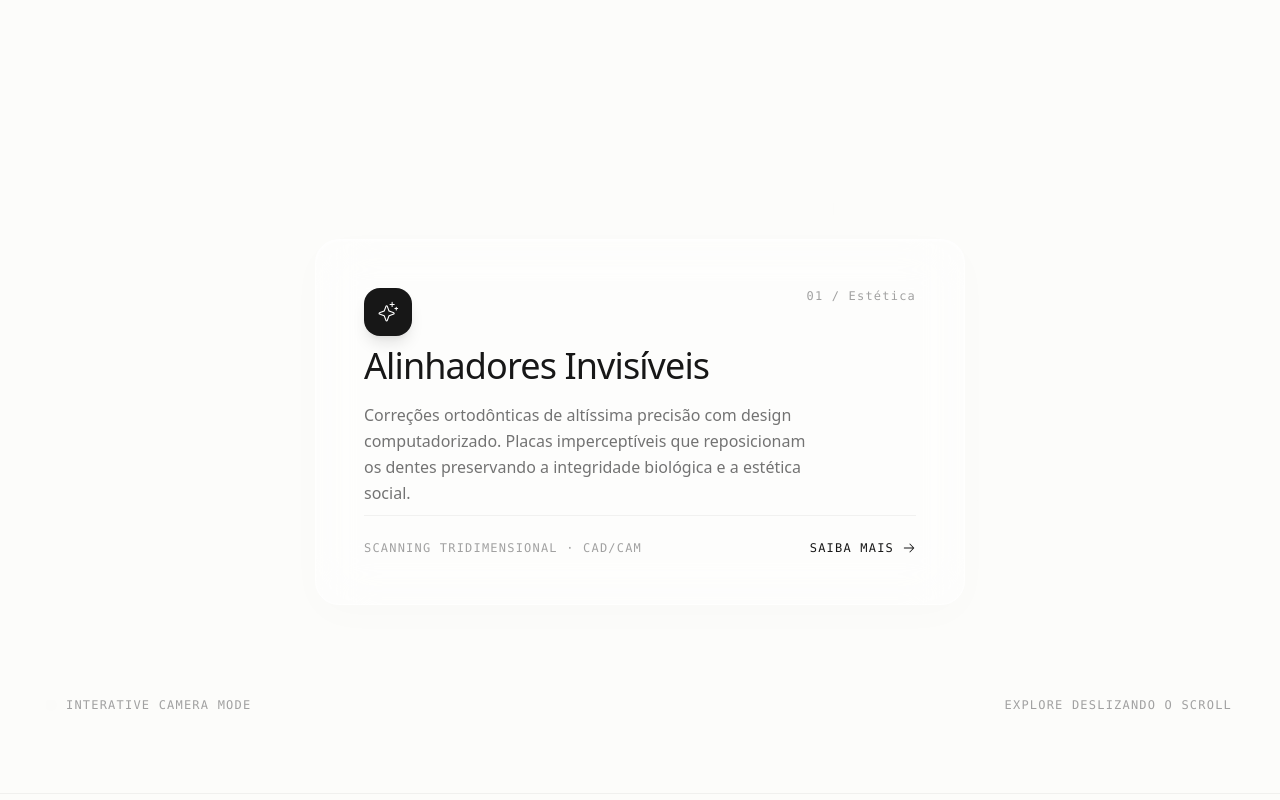
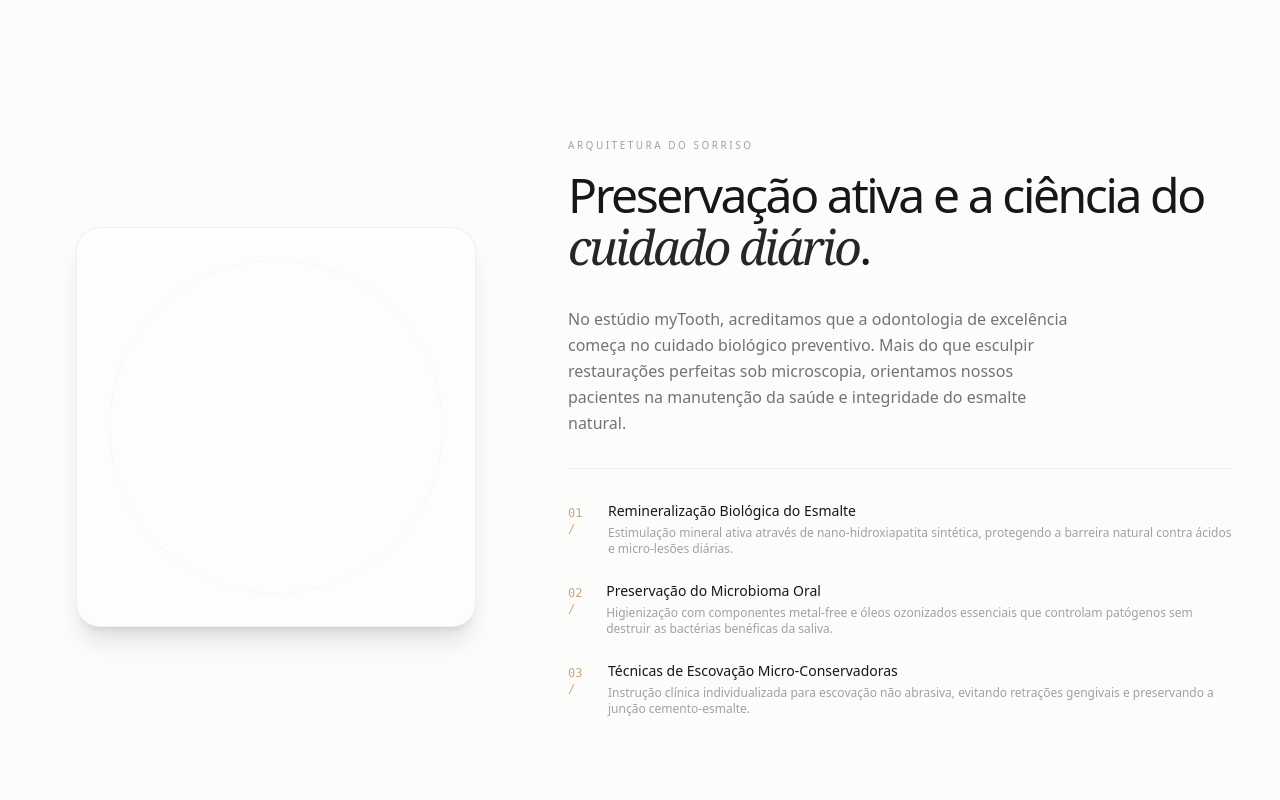
Before and after one commit to Z0oom1/modelo-odontologia-2, a Next.js app: page / in a window 1280 px wide. Shown: the part 1600-2400 px from the top of the page. Built offline with nearby package versions, Linux system fonts and the light colour scheme.

Commit message:
feat: implement premium parallax landing effect for left tooth in new Sobre section

```diff
--- a/src/app/page.tsx
+++ b/src/app/page.tsx
@@ -95,6 +95,82 @@ export default function Home() {
                   </div>
                   <div className="w-8 h-8 rounded-full bg-neutral-900 flex items-center justify-center text-white">
                     <Sparkle size={12} />
+                  </div>
+                </div>
+              </div>
+
+            </div>
+          </div>
+        </section>
+
+        {/* 2.B. New Section: Sobre (About & Dental Care) */}
+        <section id="sobre" className="relative w-full py-24 md:py-36 bg-[#FCFCFA] z-10 border-t border-neutral-900/5 overflow-hidden">
+          <div className="w-full max-w-[1400px] mx-auto px-6 md:px-12 grid grid-cols-1 lg:grid-cols-12 gap-12 md:gap-16">
+
+            {/* Left: Premium Empty-Image Frame (Target for the descending Tooth 1) */}
+            <div className="lg:col-span-5 flex items-center justify-center">
+              <div className="sobre-tooth-target-container w-full max-w-[400px] aspect-square relative rounded-3xl border border-neutral-900/5 bg-[#FDFDFB] flex items-center justify-center shadow-xl">
+                {/* Visual marker of the slot: elegant dashed thin ring */}
+                <div className="absolute inset-8 rounded-full border border-dashed border-neutral-900/5 animate-[spin_120s_linear_infinite]" />
+
+                {/* Real DOM Slot: This is the target box where the floating tooth will dock! */}
+                <div
+                  id="sobre-tooth-slot"
+                  className="w-48 h-48 md:w-60 md:h-60 relative flex items-center justify-center"
+                >
+                  {/* Static Tooth Image inside the slot, initially invisible (opacity-0)
+                      We'll fade it to 100% opacity exactly when the floating tooth lands! */}
+                  <div
+                    id="sobre-tooth-static"
+                    className="w-full h-full relative opacity-0"
+                  >
+                    <Image
+                      src="/dente.png"
+                      alt="Tooth Clean Docked"
+                      fill
+                      className="object-contain blur-[1px]"
+                      priority
+                    />
+                  </div>
+                </div>
+              </div>
+            </div>
+
+            {/* Right: Premium Dental Care Philosophy & Info */}
+            <div className="lg:col-span-7 flex flex-col justify-center">
+              <span className="text-[10px] tracking-[0.25em] font-light text-neutral-400 block mb-4 uppercase">
+                ARQUITETURA DO SORRISO
+              </span>
+              <h2 className="text-3xl md:text-5xl font-light tracking-tighter text-neutral-900 leading-[1.1] mb-8">
+                Preservação ativa e a ciência do <span className="italic font-serif text-neutral-800">cuidado diário</span>.
+              </h2>
+              <p className="text-sm md:text-base font-light text-neutral-500 leading-relaxed max-w-[55ch] mb-8">
+                No estúdio myTooth, acreditamos que a odontologia de excelência começa no cuidado biológico preventivo. Mais do que esculpir restaurações perfeitas sob microscopia, orientamos nossos pacientes na manutenção da saúde e integridade do esmalte natural.
+              </p>
+
+              {/* Dental Care Info Blocks - High end spaced metadata rows */}
+              <div className="space-y-6 border-t border-neutral-900/5 pt-8">
+                <div className="flex items-start gap-4">
+                  <span className="text-xs font-mono text-[#C5A880] mt-1">01 /</span>
+                  <div>
+                    <h4 className="text-sm font-medium text-neutral-900">Remineralização Biológica do Esmalte</h4>
+                    <p className="text-xs text-neutral-400 mt-1">Estimulação mineral ativa através de nano-hidroxiapatita sintética, protegendo a barreira natural contra ácidos e micro-lesões diárias.</p>
+                  </div>
+                </div>
+
+                <div className="flex items-start gap-4">
+                  <span className="text-xs font-mono text-[#C5A880] mt-1">02 /</span>
+                  <div>
+                    <h4 className="text-sm font-medium text-neutral-900">Preservação do Microbioma Oral</h4>
+                    <p className="text-xs text-neutral-400 mt-1">Higienização com componentes metal-free e óleos ozonizados essenciais que controlam patógenos sem destruir as bactérias benéficas da saliva.</p>
+                  </div>
+                </div>
+
+                <div className="flex items-start gap-4">
+                  <span className="text-xs font-mono text-[#C5A880] mt-1">03 /</span>
+                  <div>
+                    <h4 className="text-sm font-medium text-neutral-900">Técnicas de Escovação Micro-Conservadoras</h4>
+                    <p className="text-xs text-neutral-400 mt-1">Instrução clínica individualizada para escovação não abrasiva, evitando retrações gengivais e preservando a junção cemento-esmalte.</p>
                   </div>
                 </div>
               </div>
@@ -406,6 +482,7 @@ export default function Home() {
 
             <div className="flex flex-wrap gap-x-16 gap-y-8 text-xs font-light tracking-widest text-white/60">
               <a href="#estudio" className="hover:text-white transition-colors duration-300">ESTÚDIO</a>
+              <a href="#sobre" className="hover:text-white transition-colors duration-300">SOBRE</a>
               <a href="#especialidades" className="hover:text-white transition-colors duration-300">ESPECIALIDADES</a>
               <a href="#contato" className="hover:text-white transition-colors duration-300">RESERVA</a>
             </div>
--- a/src/components/FloatingTeeth.tsx
+++ b/src/components/FloatingTeeth.tsx
@@ -13,23 +13,99 @@ export default function FloatingTeeth() {
 
     let ctx: gsap.Context | null = null;
 
-    // Defer ScrollTrigger creation to ensure sibling DOM nodes (#estudio and #tecnologia)
+    // Defer ScrollTrigger creation to ensure sibling DOM nodes (#estudio, #sobre and #tecnologia)
     // are fully rendered and painted by the browser on first paint
     const timer = setTimeout(() => {
       ctx = gsap.context(() => {
         // Find the trigger elements globally to bypass GSAP context scoping
         const estudioEl = document.getElementById("estudio");
+        const sobreEl = document.getElementById("sobre");
         const tecnologiaEl = document.getElementById("tecnologia");
 
-        if (!estudioEl || !tecnologiaEl) {
-          console.warn("FloatingTeeth triggers not found in DOM:", { estudioEl, tecnologiaEl });
+        if (!estudioEl || !sobreEl || !tecnologiaEl) {
+          console.warn("FloatingTeeth triggers not found in DOM:", { estudioEl, sobreEl, tecnologiaEl });
           return;
         }
 
         const scrubSpeed = 1.6;
 
-        // Master Timeline linked from top of #estudio to bottom of #tecnologia (stays longer on screen)
-        const tl = gsap.timeline({
+        // 1. LEFT TOOTH TIMELINE: Lands exactly centered inside the #sobre section target slot
+        const tlLeft = gsap.timeline({
+          scrollTrigger: {
+            trigger: estudioEl,
+            endTrigger: sobreEl,
+            start: "top top",         // Starts exactly when #estudio is fully in view (Hero is completely scrolled off)
+            end: "center center",     // Ends when #sobre is centered in viewport (landing point)
+            scrub: scrubSpeed,
+            invalidateOnRefresh: true,
+          },
+        });
+
+        // Left: Fast Fade-in at the very beginning of the scroll timeline (first 5% of scroll)
+        tlLeft.fromTo(
+          ".floating-tooth-1",
+          { opacity: 0 },
+          { opacity: 1, duration: 0.05, ease: "power1.inOut" },
+          0
+        );
+
+        // Left: Parabolic descend to land exactly inside the DOM slot!
+        // We use function-based values so GSAP automatically computes responsive coordinates on resize!
+        tlLeft.fromTo(
+          ".floating-tooth-1",
+          { x: "0px", y: "0px", rotate: -30, scale: 0.9 },
+          {
+            x: () => {
+              const toothEl = document.querySelector(".floating-tooth-1") as HTMLElement;
+              const slotEl = document.getElementById("sobre-tooth-static");
+              if (!toothEl || !slotEl) return 0;
+              const slotRect = slotEl.getBoundingClientRect();
+              const toothRect = toothEl.getBoundingClientRect();
+              return slotRect.left - toothRect.left;
+            },
+            y: () => {
+              const toothEl = document.querySelector(".floating-tooth-1") as HTMLElement;
+              const slotEl = document.getElementById("sobre-tooth-static");
+              const sobreEl = document.getElementById("sobre");
+              if (!toothEl || !slotEl || !sobreEl) return 0;
+
+              const slotRect = slotEl.getBoundingClientRect();
+              const toothRect = toothEl.getBoundingClientRect();
+              const sobreRect = sobreEl.getBoundingClientRect();
+
+              // Calculate relative vertical offset of slot within #sobre section
+              const slotOffset = slotRect.top - sobreRect.top;
+
+              // Target top of slot inside viewport when #sobre center is at viewport center
+              const targetTop = (window.innerHeight / 2) - (sobreRect.height / 2) + slotOffset;
+
+              // Return difference from default top position
+              return targetTop - toothRect.top;
+            },
+            rotate: 0,
+            scale: 1.0,
+            ease: "power1.inOut",
+            duration: 1.0
+          },
+          0
+        );
+
+        // Left: Seamless transition (swap opacities at the exact moment of landing, last 5% of scroll)
+        tlLeft.to(
+          ".floating-tooth-1",
+          { opacity: 0, duration: 0.05, ease: "none" },
+          0.95
+        );
+        tlLeft.fromTo(
+          "#sobre-tooth-static",
+          { opacity: 0 },
+          { opacity: 1, duration: 0.05, ease: "none" },
+          0.95
+        );
+
+
+        // 2. RIGHT TOOTH TIMELINE: Continues descending all the way behind all content
+        const tlRight = gsap.timeline({
           scrollTrigger: {
             trigger: estudioEl,
             endTrigger: tecnologiaEl,
@@ -40,37 +116,25 @@ export default function FloatingTeeth() {
           },
         });
 
-        // 1. Fast Fade-in at the very beginning of the scroll timeline (first 5% of scroll)
-        // This ensures they are fully visible immediately after the Hero section
-        tl.fromTo(
-          ".floating-tooth-el",
+        // Right: Fast Fade-in
+        tlRight.fromTo(
+          ".floating-tooth-2",
           { opacity: 0 },
           { opacity: 1, duration: 0.05, ease: "power1.inOut" },
           0
         );
 
-        // 2. Descending Movements (different vertical travel ranges for different speeds)
-        // They stay "mais para o canto" and drift slightly outwards to ensure zero overlap with content
-
-        // Left Tooth (Tooth 1): Medium, elevated, blur-6px, opaque. Descends 60vh (Foreground z-[30])
-        tl.fromTo(
-          ".floating-tooth-1",
-          { y: "-10vh", x: "0vw", rotate: -30, scale: 0.9 },
-          { y: "50vh", x: "-2vw", rotate: 20, scale: 1.1, ease: "power1.inOut" },
+        // Right: Descend behind content
+        tlRight.fromTo(
+          ".floating-tooth-2",
+          { y: "-15vh", x: "0vw", rotate: 25, scale: 0.8 },
+          { y: "45vh", x: "2vw", rotate: -15, scale: 1.0, ease: "power1.inOut" },
           0
         );
 
-        // Right Tooth (Tooth 2): Medium-Small, blur-7px, opaque. Descends 40vh (Background z-[5])
-        tl.fromTo(
+        // Right: Smooth Fade-out at the very end of the scroll timeline (last 15% of scroll)
+        tlRight.to(
           ".floating-tooth-2",
-          { y: "-15vh", x: "0vw", rotate: 25, scale: 0.8 },
-          { y: "25vh", x: "2vw", rotate: -15, scale: 1.0, ease: "power1.inOut" },
-          0
-        );
-
-        // 3. Smooth Fade-out at the very end of the scroll timeline (last 15% of scroll)
-        tl.to(
-          ".floating-tooth-el",
           { opacity: 0, duration: 0.15, ease: "power1.inOut" },
           0.85
         );
```
